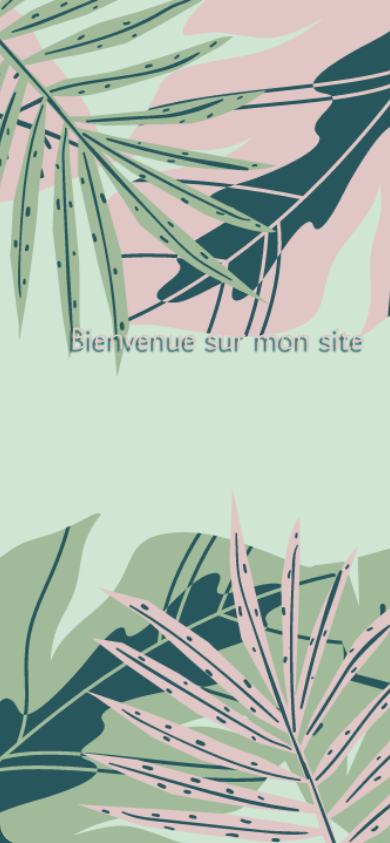
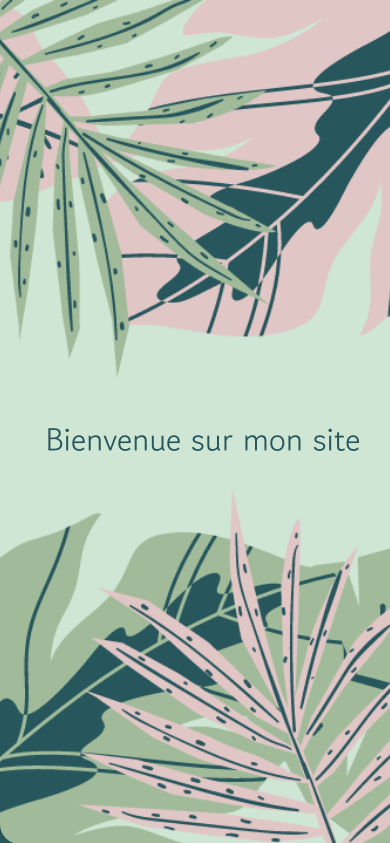
Before and after one commit to DombaldSteeve/dombaldsteeve.github.io, a PHP site: page / in a window 390 px wide. Shown: the top 843 px of the page. Run offline with PHP 8.4, Linux system fonts and the light colour scheme; some web fonts are replaced.

Commit message:
responsive design 395px retry

```diff
--- a/mainstyle.css
+++ b/mainstyle.css
@@ -513,9 +513,13 @@ footer p span {
         margin: 0 auto;
     }
     h1 {
-        font-size: 30px;
+        font-size: 32px;
         margin: 0 auto;
-        padding-left: 70px;
+        padding-left: 45px;
+        color: #27575D;
+        text-shadow: none;
+        animation: none;
+        padding-top: 300px;
     }
     .about-area, .port-area, .contact-area{
         position: relative;
```
